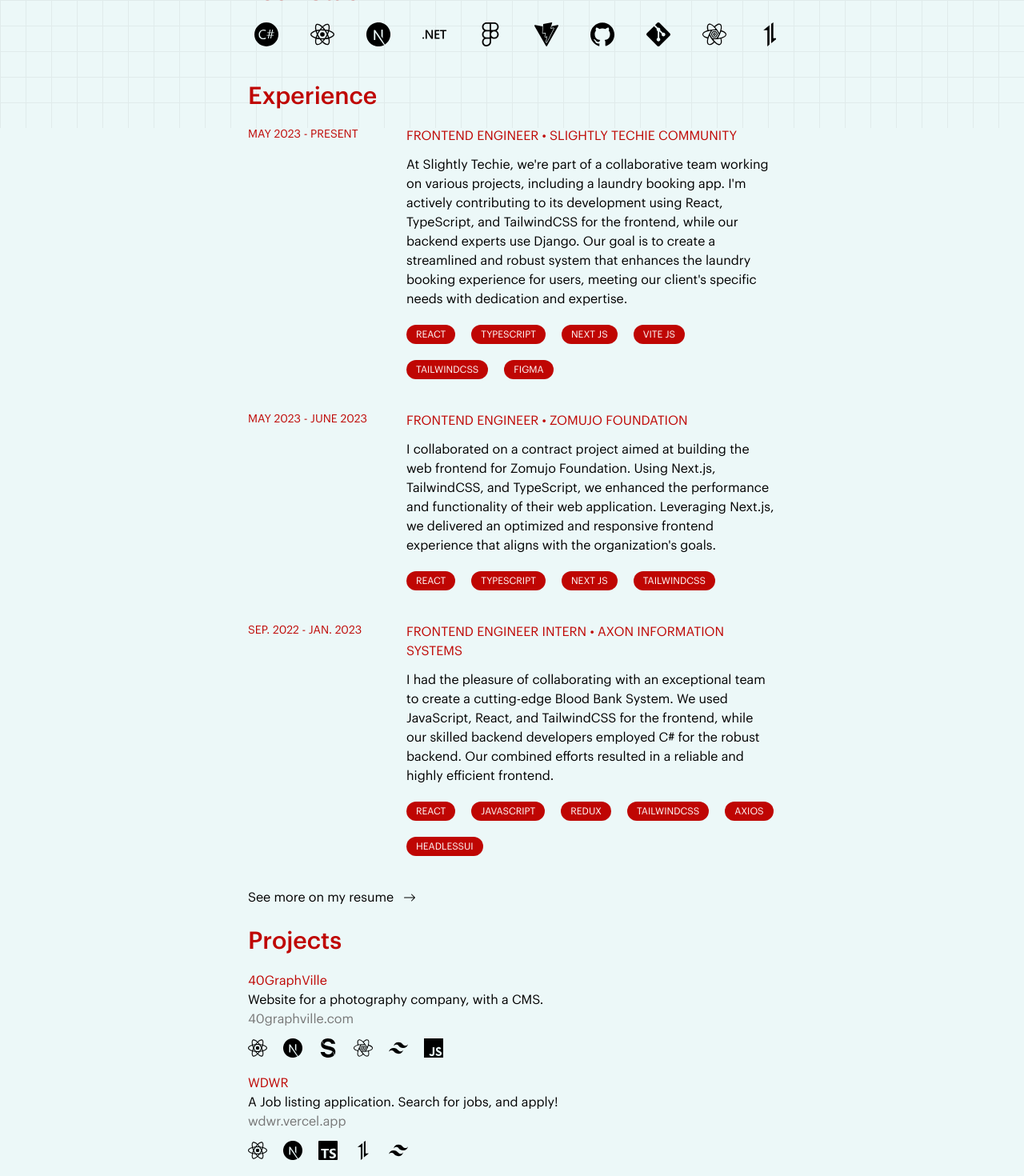
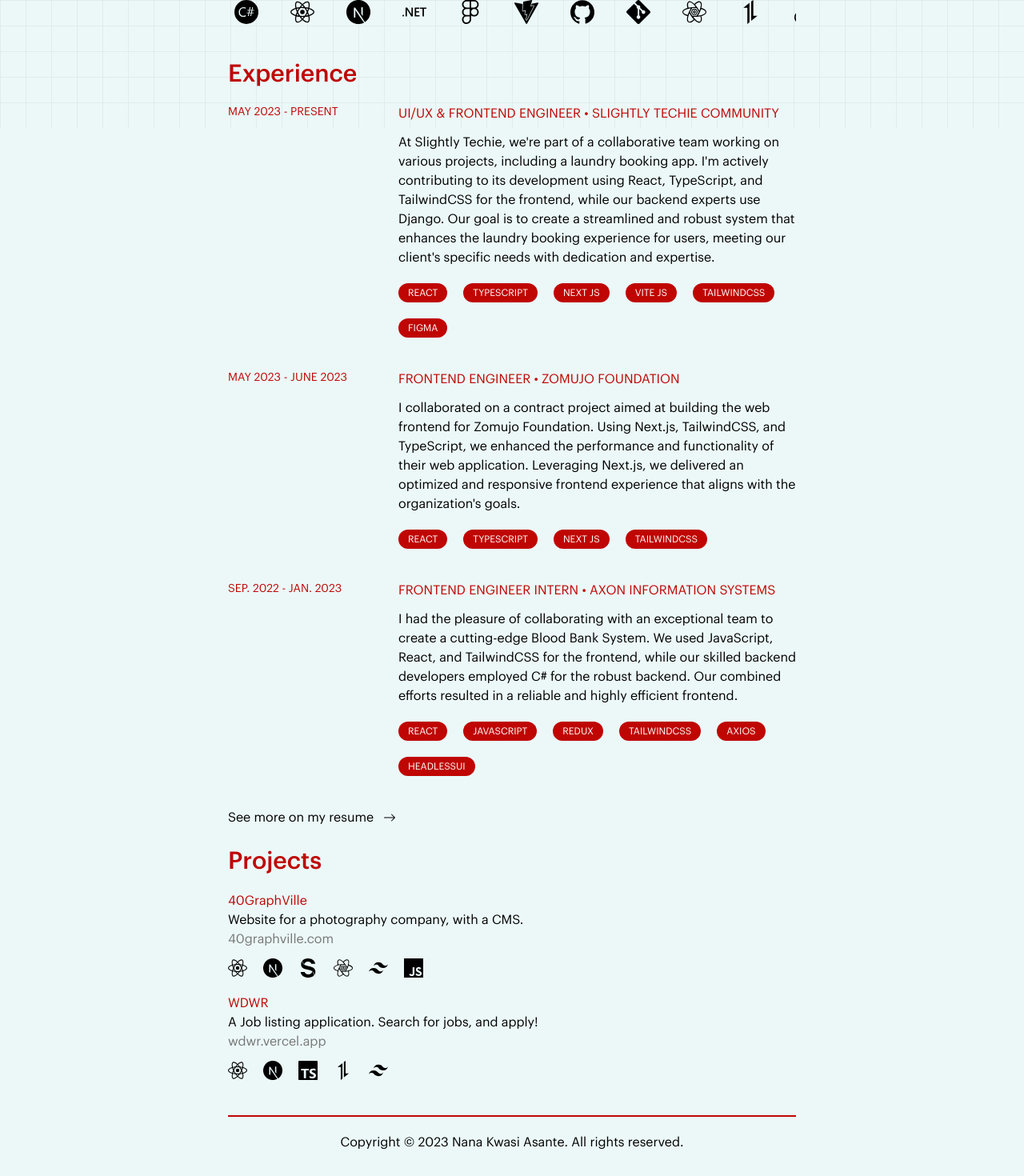
Before and after one commit to topboyasante/portfolio, a Next.js app: page / in a window 1280 px wide. Shown: the part 640-2110 px from the top of the page at 80% size. Built offline with nearby package versions, Linux system fonts and the light colour scheme.

Commit message:
Progress

```diff
--- a/src/app/layout.tsx
+++ b/src/app/layout.tsx
@@ -42,7 +42,7 @@
           disableTransitionOnChange
         >
           <Navbar />
-          <main className="max-w-[700px] pt-[13vh] sm:pt-[8vh] mx-auto p-5">{children}</main>
+          <main className="max-w-[750px] pt-[9vh] sm:pt-[8vh] mx-auto p-5">{children}</main>
         </ThemeProvider>
       </body>
     </html>
--- a/src/components/homepage/Hero.tsx
+++ b/src/components/homepage/Hero.tsx
@@ -6,7 +6,7 @@
   return (
     <section className="pt-[2vh]">
       <section>
-        <section className="flex flex-col md:flex-row sm:items-center gap-5">
+        <section className="flex flex-col md:flex-row lg:items-center  gap-5">
           <Image
             src={HeroImg}
             alt="asante"
@@ -24,6 +24,7 @@
               Currently a Frontend Developer Intern at{" "}
               <a
                 className="text-primary-light dark:text-primary-dark"
+                target="_blank"
                 href="https://axoninfosystems.com/v5/"
               >
                 Axon Information Systems
--- a/src/components/navigation/Footer.tsx
+++ b/src/components/navigation/Footer.tsx
@@ -12,7 +12,9 @@
   return (
     <footer>
       <hr className="mb-5 border border-primary-light dark:border-primary-dark" />
-
+      <section className="text-center">
+        <h1>Copyright © 2023 Nana Kwasi Asante. All rights reserved.</h1>
+      </section>
     </footer>
   );
 }
--- a/src/components/navigation/Navbar.tsx
+++ b/src/components/navigation/Navbar.tsx
@@ -4,7 +4,7 @@
 
 function Navbar() {
   return (
-    <nav className="fixed w-screen z-[50] nav-container h-[12vh] sm:h-[7vh] dark:bg-secondary-dark">
+    <nav className="fixed w-screen z-[50] nav-container h-[8vh] sm:h-[7vh] dark:bg-secondary-dark">
       <section className="max-w-[700px] mx-auto h-full p-5">
         <section className="flex justify-between items-center flex-wrap w-full px-5 xl:px-0 h-full">
           <Link href={`/`}>
--- a/src/db/index.ts
+++ b/src/db/index.ts
@@ -217,7 +217,7 @@
 
 export const workExprience: IWorkExperience[] = [
   {
-    title: "Frontend Engineer",
+    title: "UI/UX & Frontend Engineer",
     company: "Slightly Techie Community",
     about: `At Slightly Techie, we're part of a collaborative team working on various projects, including a laundry booking app. I'm actively contributing to its development using React, TypeScript, and TailwindCSS for the frontend, while our backend experts use Django. Our goal is to create a streamlined and robust system that enhances the laundry booking experience for users, meeting our client's specific needs with dedication and expertise.`,
     duration: "May 2023 - Present",
```
